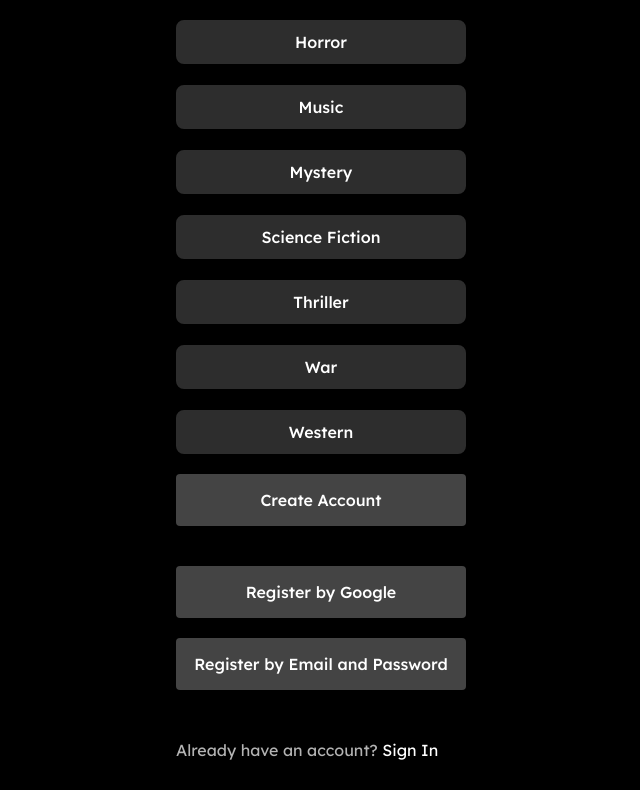
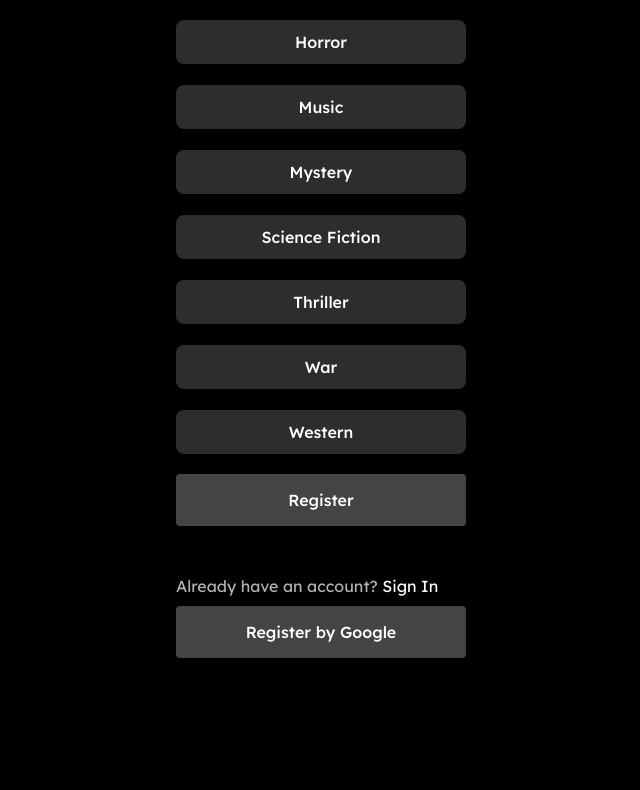
Before and after one commit to OptimusPrime456/ics4u-summative, a React (Vite) app: page /register in a window 1280 px wide. Shown: the part 1206-1996 px from the top of the page, without its empty margins (319-959 px from the left). After the commit the page ends 1904 px from the top, so only its background shows below. Built offline with nearby package versions, Linux system fonts and the light colour scheme.

Commit message:
Fixed login and register functions

```diff
--- a/package.json
+++ b/package.json
@@ -11,7 +11,8 @@
   },
   "dependencies": {
     "axios": "^1.7.9",
-    "firebase": "^11.1.0",
+    "firebase": "^11.2.0",
+    "firestore": "^1.1.6",
     "immutable": "^5.0.3",
     "react": "^18.3.1",
     "react-dom": "^18.3.1",
--- a/src/views/GenreView.jsx
+++ b/src/views/GenreView.jsx
@@ -49,7 +49,7 @@ function GenreView() {
                 <h1 className="genre-title"> {genreMap.get(Number(params.genre_id))} </h1>
                 <div className="movies">
                     {movies.slice(0, 21).map((movie, index) => (
-                        <div className="movie" key={index} onClick={() => loadMovie(movie.id)}>
+                        <div className="movie" key={index} onClick={() => loadMovie(movies.id)}>
                             <img
                                 className="movie-poster"
                                 src={`https://image.tmdb.org/t/p/w500/${movie.poster_path}`}
--- a/src/views/LoginView.jsx
+++ b/src/views/LoginView.jsx
@@ -1,23 +1,40 @@
 import Header from "../components/Header";
 import "./LoginView.css"
 import Background from '../assets/background.png'
-import { useState } from 'react'
+import { useRef, useState } from 'react'
 import { useNavigate } from 'react-router-dom'
 import { useStoreContext } from "../context";
+import { signInWithEmailAndPassword, signInWithPopup, GoogleAuthProvider } from "firebase/auth";
+import { auth } from "../firebase";
 
 function LoginView() {
+	const [email, setEmail] = useState('');
 	const [password, setPassword] = useState('');
 	const navigate = useNavigate();
-	const { setFirstName, setSignedIn } = useStoreContext();
+	const { setFirstName, setSignedIn, user, setUser } = useStoreContext();
 
-	function login(event) {
+	async function loginByEmail(event) {
 		event.preventDefault();
-		if (password === "abcd1234") {
+
+		try {
+			const user = (await signInWithEmailAndPassword(auth, email, password)).user;
+			navigate("/movies");
+			setUser(user);
 			setSignedIn(true);
-			setFirstName('User');
-			navigate('/home');
-		} else {
-			alert("Wrong password!");
+		} catch (error) {
+			console.log(error);
+			alert("An error occurred while signing in!");
+		}
+	}
+
+	async function loginByGoogle() {
+		try {
+			const user = (await signInWithPopup(auth, new GoogleAuthProvider())).user;
+			setUser(user);
+			setSignedIn(true);
+			navigate("/movies");
+		} catch (error) {
+			alert("An error occurred while signing in!");
 		}
 	}
 
@@ -27,9 +44,9 @@ function LoginView() {
 			<Header />
 			<div className="island">
 				<h2>Login</h2>
-				<form onSubmit={(event) => { login(event) }}>
+				<form onSubmit={(event) => { loginByEmail(event) }}>
 					<div className="field">
-						<input type="text" required />
+						<input type="text" value={email}  onChange={(event) => { setEmail(event.target.value) }} required />
 						<label>Email</label>
 					</div>
 					<div className="field">
@@ -39,6 +56,7 @@ function LoginView() {
 					<button type="submit">Login</button>
 				</form>
 				<p>New to Netlicks? <a href="/register">Create account</a></p>
+				<button onClick={() => loginByGoogle()}>Login by Google</button>
 			</div>
 		</div>
 
--- a/src/views/RegisterView.css
+++ b/src/views/RegisterView.css
@@ -99,6 +99,21 @@
 }
 
 form button {
+  width: 100%;
+  padding: 16px 0;
+  font-size: 1rem;
+  border: none;
+  outline: none;
+  color: #fff;
+  font-weight: 500;
+  border-radius: 4px;
+  margin: 10px 0;
+  background: #444;
+  cursor: pointer;
+  transition: 0.1s ease;
+}
+
+button {
   width: 100%;
   padding: 16px 0;
   font-size: 1rem;
--- a/src/views/RegisterView.jsx
+++ b/src/views/RegisterView.jsx
@@ -50,16 +50,26 @@ function RegisterView() {
     const registerByEmail = async (event) => {
         event.preventDefault();
 
+        if (password.current.value !== confirmPassword.current.value) {
+            alert("The passwords don't match!");
+            return;
+        }
+
+        if (selectedGenres.length < 10) {
+            alert("Select at least 10 genres!");
+            return;
+        }
+
         try {
-            const user = (await createUserWithEmailAndPassword(auth, email, password)).user;
+            const user = (await createUserWithEmailAndPassword(auth, email.current.value, password.current.value)).user;
             await updateProfile(user, { displayName: `${firstName} ${lastName}` });
             setUser(user);
+            setGenres(selectedGenres);
             console.log(user);
             setSignedIn(true);
             navigate("/movies");
         } catch (error) {
-            console.log(error);
-            alert("An error has occured, please try again.");
+            alert(error);
         }
     }
 
@@ -95,7 +105,7 @@ function RegisterView() {
             <Header />
             <div className="island">
                 <h2>Register</h2>
-                <form action="#" onSubmit={(event) => register(event)}>
+                <form action="#" onSubmit={(event) => registerByEmail(event)}>
                     <div className="field">
                         <input type="text" ref={firstName} required />
                         <label>First Name</label>
@@ -132,13 +142,11 @@ function RegisterView() {
                             ))}
                         </div>
                     </div>
-
-                    <button type="submit">Create Account</button>\
-                    <button type="submit" onClick={() => registerByGoogle()}>Register by Google</button>
-                    <button type="submit" onClick={(event) => registerByEmail(event)}>Register by Email and Password</button>
+                    <button type="submit">Register</button>
 
                 </form>
                 <p>Already have an account? <a href="/login">Sign In</a></p>
+                <button type="submit" onClick={() => registerByGoogle()}>Register by Google</button>
             </div>
         </div>
     )
```
Also changed, not shown: 1 other file (tests, documents, lock files or other folders).
